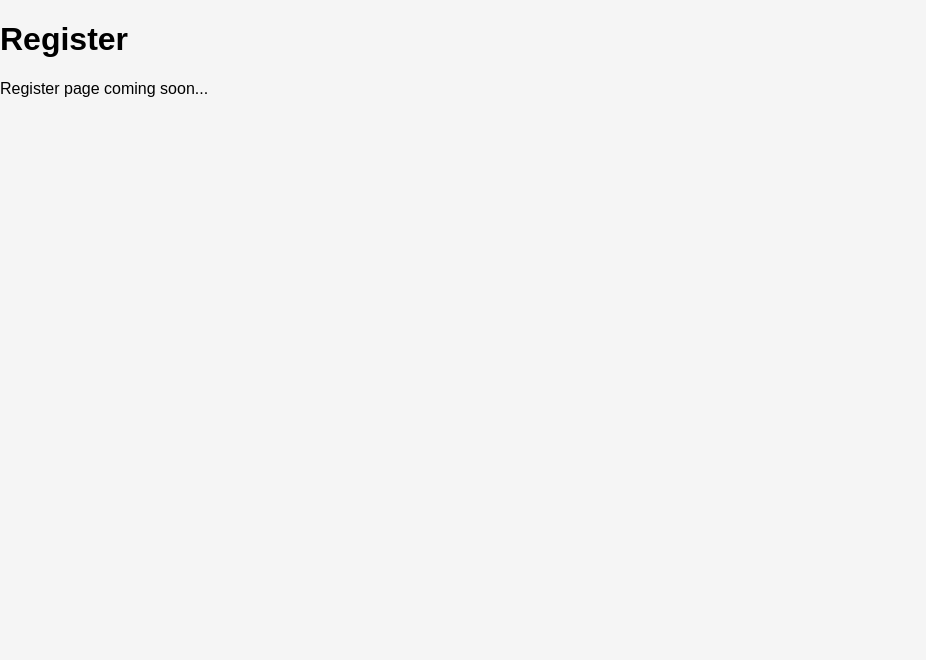
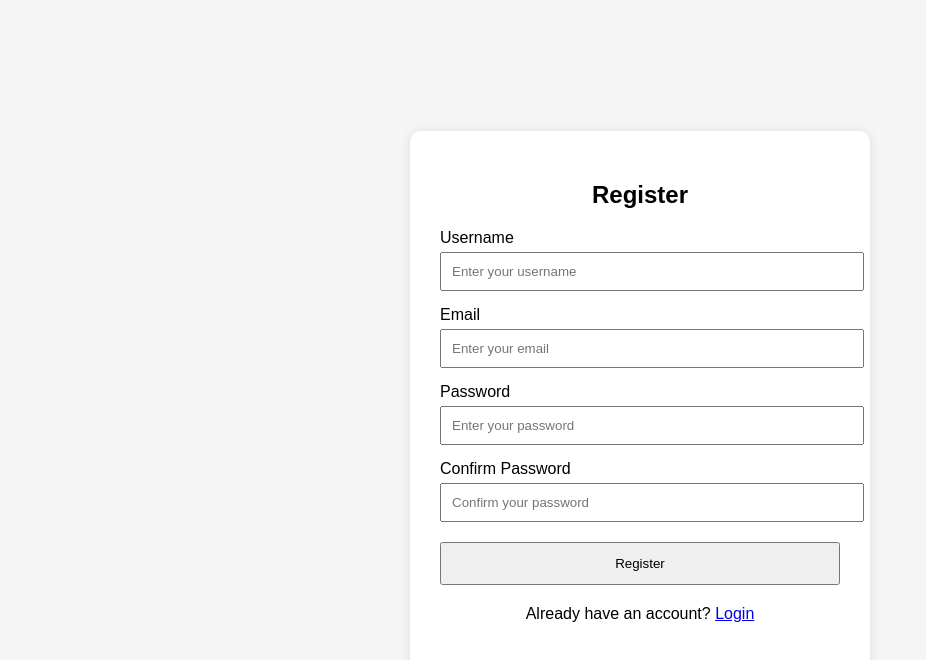
Before and after one commit to monikachoudhury-dev/docmind-ai, a React app in the folder frontend/: page /register in a window 1280 px wide. Shown: the top 660 px of the page, without its empty margins (0-926 px from the left). Built offline with nearby package versions, Linux system fonts and the light colour scheme; the HTML template or start-up script is replaced by a standard one.

Commit message:
Implement user registration page with backend integration

```diff
--- a/frontend/src/pages/Register.jsx
+++ b/frontend/src/pages/Register.jsx
@@ -1,8 +1,200 @@
+import { useState } from "react";
+import { Link, useNavigate } from "react-router-dom";
+
+import { registerUser } from "../services/authService";
+
 function Register() {
+  const navigate = useNavigate();
+
+  const [username, setUsername] = useState("");
+  const [email, setEmail] = useState("");
+  const [password, setPassword] = useState("");
+  const [confirmPassword, setConfirmPassword] = useState("");
+
+  const [error, setError] = useState("");
+  const [success, setSuccess] = useState("");
+  const [loading, setLoading] = useState(false);
+
+  const handleSubmit = async (e) => {
+    e.preventDefault();
+
+    setError("");
+    setSuccess("");
+
+    if (password !== confirmPassword) {
+      setError("Passwords do not match.");
+      return;
+    }
+
+    setLoading(true);
+
+    try {
+      await registerUser({
+        username,
+        email,
+        password,
+      });
+
+      setSuccess("Registration successful! Redirecting to login...");
+
+      setTimeout(() => {
+        navigate("/login");
+      }, 1500);
+    } catch (err) {
+      if (err.response?.data?.detail) {
+        setError(err.response.data.detail);
+      } else {
+        setError("Registration failed. Please try again.");
+      }
+    } finally {
+      setLoading(false);
+    }
+  };
+
   return (
-    <div>
-      <h1>Register</h1>
-      <p>Register page coming soon...</p>
+    <div
+      style={{
+        display: "flex",
+        justifyContent: "center",
+        alignItems: "center",
+        minHeight: "100vh",
+        backgroundColor: "#f5f5f5",
+      }}
+    >
+      <div
+        style={{
+          width: "400px",
+          background: "#ffffff",
+          padding: "30px",
+          borderRadius: "10px",
+          boxShadow: "0 0 10px rgba(0, 0, 0, 0.1)",
+        }}
+      >
+        <h2
+          style={{
+            textAlign: "center",
+            marginBottom: "20px",
+          }}
+        >
+          Register
+        </h2>
+
+        {error && (
+          <p
+            style={{
+              color: "red",
+              textAlign: "center",
+              marginBottom: "15px",
+            }}
+          >
+            {error}
+          </p>
+        )}
+
+        {success && (
+          <p
+            style={{
+              color: "green",
+              textAlign: "center",
+              marginBottom: "15px",
+            }}
+          >
+            {success}
+          </p>
+        )}
+
+        <form onSubmit={handleSubmit}>
+          <div style={{ marginBottom: "15px" }}>
+            <label>Username</label>
+
+            <input
+              type="text"
+              placeholder="Enter your username"
+              value={username}
+              onChange={(e) => setUsername(e.target.value)}
+              required
+              style={{
+                width: "100%",
+                padding: "10px",
+                marginTop: "5px",
+              }}
+            />
+          </div>
+
+          <div style={{ marginBottom: "15px" }}>
+            <label>Email</label>
+
+            <input
+              type="email"
+              placeholder="Enter your email"
+              value={email}
+              onChange={(e) => setEmail(e.target.value)}
+              required
+              style={{
+                width: "100%",
+                padding: "10px",
+                marginTop: "5px",
+              }}
+            />
+          </div>
+
+          <div style={{ marginBottom: "15px" }}>
+            <label>Password</label>
+
+            <input
+              type="password"
+              placeholder="Enter your password"
+              value={password}
+              onChange={(e) => setPassword(e.target.value)}
+              required
+              style={{
+                width: "100%",
+                padding: "10px",
+                marginTop: "5px",
+              }}
+            />
+          </div>
+
+          <div style={{ marginBottom: "20px" }}>
+            <label>Confirm Password</label>
+
+            <input
+              type="password"
+              placeholder="Confirm your password"
+              value={confirmPassword}
+              onChange={(e) => setConfirmPassword(e.target.value)}
+              required
+              style={{
+                width: "100%",
+                padding: "10px",
+                marginTop: "5px",
+              }}
+            />
+          </div>
+
+          <button
+            type="submit"
+            disabled={loading}
+            style={{
+              width: "100%",
+              padding: "12px",
+              cursor: "pointer",
+            }}
+          >
+            {loading ? "Registering..." : "Register"}
+          </button>
+        </form>
+
+        <p
+          style={{
+            marginTop: "20px",
+            textAlign: "center",
+          }}
+        >
+          Already have an account?{" "}
+          <Link to="/login">Login</Link>
+        </p>
+      </div>
     </div>
   );
 }
```
